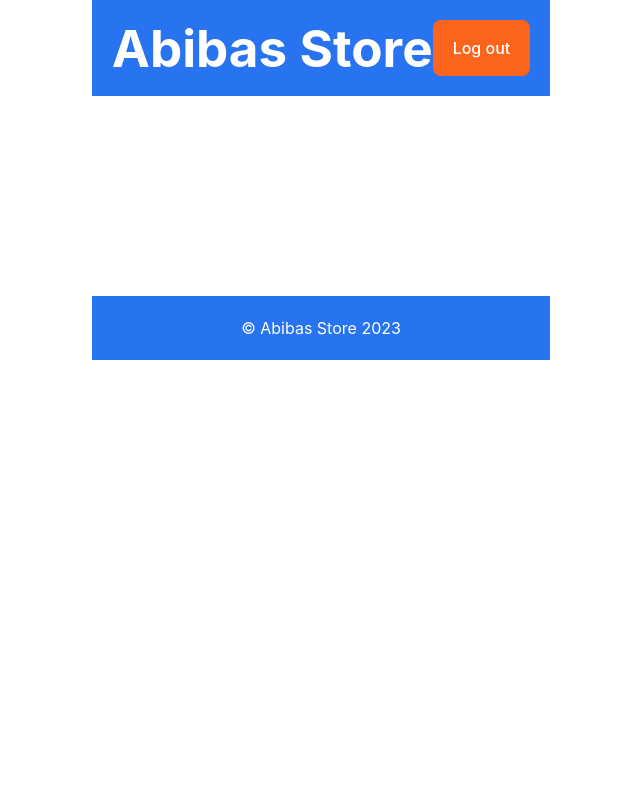
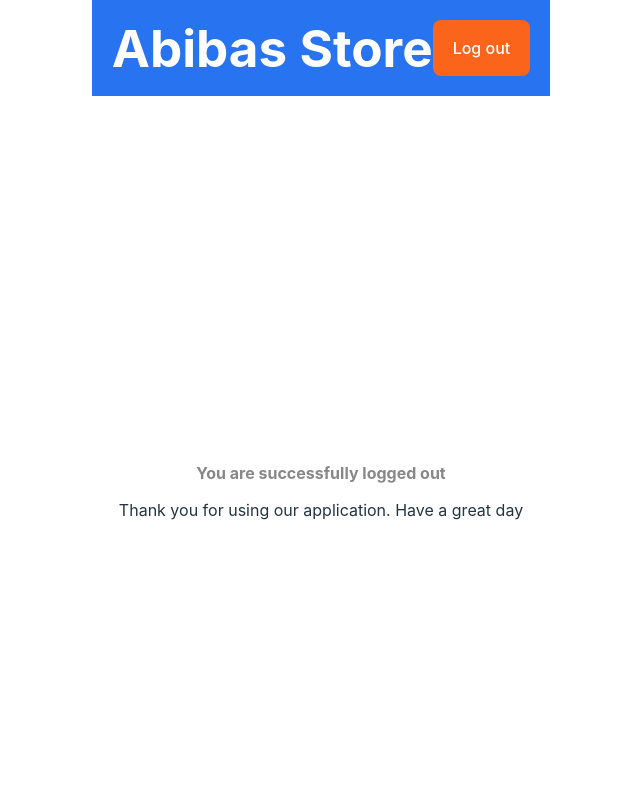
Before and after one commit to ideepakpg/react-ecommerce-app, a React (Vite) app: page /logout in a window 1280 px wide. Shown: the top 800 px of the page, without its empty margins (319-959 px from the left). Built offline with nearby package versions, Linux system fonts and the light colour scheme.

Commit message:
Insert logout and home path

```diff
--- a/src/LayoutRoutes/Routes.jsx
+++ b/src/LayoutRoutes/Routes.jsx
@@ -3,6 +3,7 @@ import { BrowserRouter as Router, Route, Routes } from 'react-router-dom'
 import Header from '../components/Header/Header';
 import Footer from '../components/Footer/Footer';
 import HomePage from '../components/Home/HomePage';
+import Logout from '../components/Logout/Logout';
 
 function Routes1() {
     return (
@@ -12,6 +13,7 @@ function Routes1() {
                 <Header />
                 <Routes>
                     <Route path='/' element={<HomePage />} />
+                    <Route path='/logout' element={<Logout />} />
                 </Routes>
                 <Footer />
             </Router>
```
